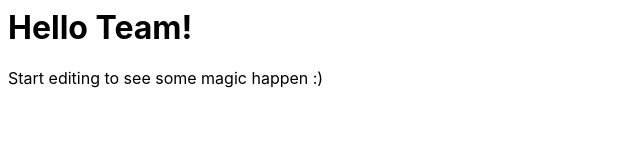
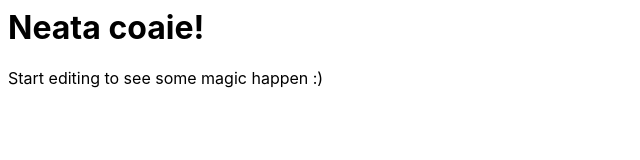
Before and after one commit to edwardnita/BCR-Hackathon, a React (Create React App) app: page / in a window 1280 px wide. Shown: the top 160 px of the page, without its empty margins (0-640 px from the left). Built offline with nearby package versions, Linux system fonts and the light colour scheme.

Commit message:
1 file modified

```diff
--- a/src/App.js
+++ b/src/App.js
@@ -1,10 +1,10 @@
-import React from "react";
-import "./style.css";
+import React from 'react';
+import './style.css';
 
 export default function App() {
   return (
     <div>
-      <h1>Hello Team!</h1>
+      <h1>Neata coaie!</h1>
       <p>Start editing to see some magic happen :)</p>
     </div>
   );
```
